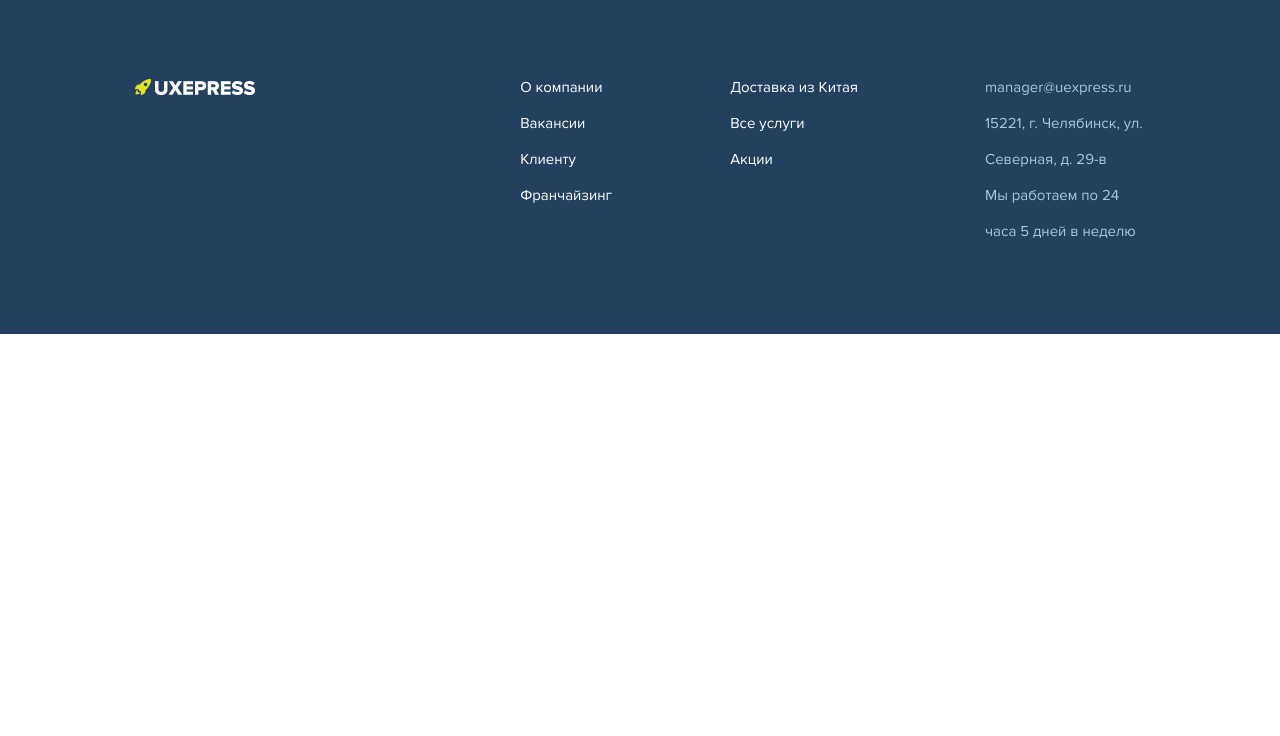
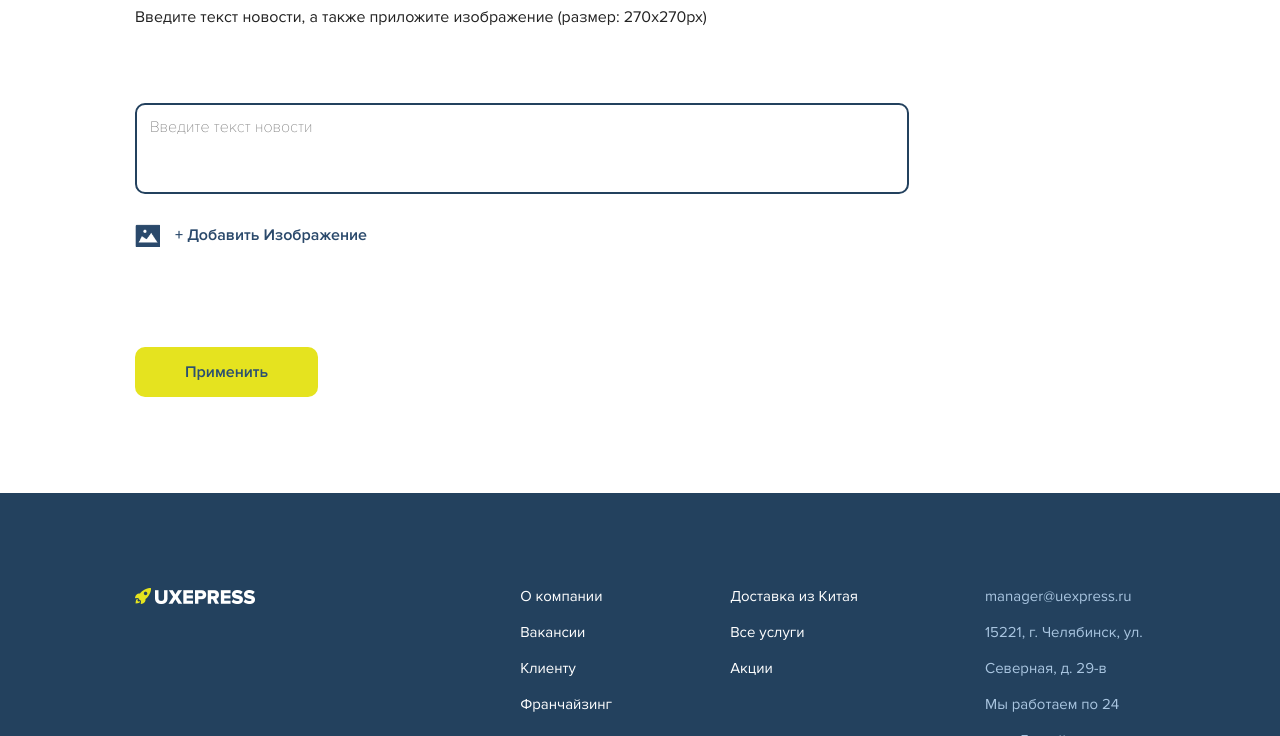
Before and after one commit to crutchM/front_sem_work, a plain HTML site: page admin.html in a window 1280 px wide. Shown: the part 386-1122 px from the top of the page. Before the commit the page ends 800 px from the top, so only its background shows below. Drawn offline with Linux system fonts and the light colour scheme.

Commit message:
added input-file button

```diff
--- a/admin.html
+++ b/admin.html
@@ -40,15 +40,44 @@
 </header>
 
 <section >
-  <div>Добавить новость</div>
-  <div>Введите текст новости, а также приложите изображение (размер: 270х270px)</div>
+  <div style="margin-left: 135px; margin-top: 174px;font-weight: 600;font-size: 38px;">Добавить новость</div>
+  <div style="margin-left: 135px; margin-top: 18px;font-size: 16px;font-family: 'Proxima Nova Rg';">Введите текст новости, а также приложите изображение (размер: 270х270px)</div>
   <form name="" method="post" action="" style="display: block">
-    <textarea name="comment" cols="40" rows="3" placeholder="Введите текст новости"></textarea>
-    <input type="file" name="photo" multiple accept="image/*,image/jpeg" placeholder="Добавить изображение" size="" required>
-    <a class="button-delivery" href="#">Применить</a>
+    <div style="margin-top:74px;margin-left: 135px; border-radius: 10px; border: 2px solid #23415E; width: 770px"><textarea style="margin:10px;outline: none; border-color: transparent; resize: none; width: 750px"name="comment" cols="40" rows="3" placeholder="Введите текст новости"></textarea></div>
+    <div style="margin-top: 30px;margin-left: 135px">
+      <input type="file" name="photo" id="input__file" class="input input__file" multiple accept="image/*,image/jpeg" placeholder="Добавить изображение" size="" required/>
+      <label for="input__file">
+        <span class="input__file-icon-wrapper"><img class="input__file-icon" src="./img/add_news.png" alt="Выбрать файл" width="25">+ Добавить Изображение</span>
+      </label>
+    </div>
+    <div style="margin-top: 114px"><a class="button-delivery" href="#" >Применить</a></div>
  </form>
 </section>
+<style>
+.input__file {
+  opacity: 0;
+  visibility: hidden;
+  position: absolute;
 
+}
+
+.input__file-icon{
+  margin-right: 15px;
+}
+
+.input__file-icon-wrapper {
+  cursor: pointer;
+  font-size: 16px;
+  color: #2A496B;
+  font-family: 'Proxima Nova Lt';
+  font-weight: 600;
+  justify-content: flex-start;
+  display: -webkit-box;
+  display: -ms-flexbox;
+  display: flex;
+  border-right: 1px solid #fff;
+}
+</style>
 <footer>
   <div class ="cards" style="align-items: flex-start;">
 
```
Also changed, not shown: img/add_news.png (added).
